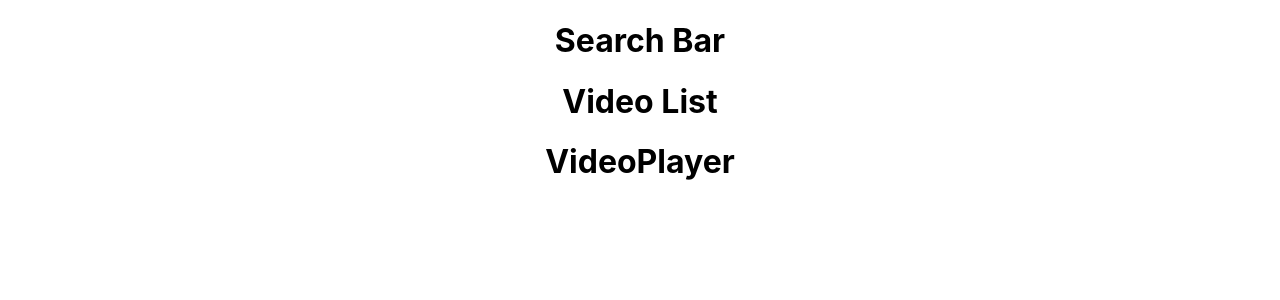
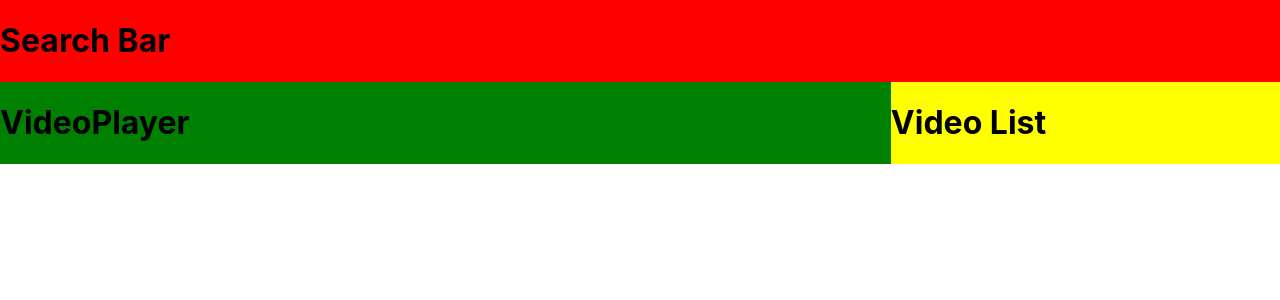
Before and after one commit to HugoOliveiraThor/react-youtube, a React (Create React App) app: page / in a window 1280 px wide. Shown: the top 300 px of the page. Built offline with nearby package versions, Linux system fonts and the light colour scheme.

Commit message:
Using the  css with grid-template-areas

```diff
--- a/src/App.css
+++ b/src/App.css
@@ -1,32 +1,22 @@
-.App {
-  text-align: center;
+.container {
+  display: grid;
+  grid-template-areas:
+  'search-bar search-bar search-bar search-bar'
+  'video-player video-player video-player video-list'
+  'video-player video-player video-player video-list';
 }
 
-.App-logo {
-  animation: App-logo-spin infinite 20s linear;
-  height: 40vmin;
+.search-bar {
+  grid-area: search-bar;
+  background: red;
 }
 
-.App-header {
-  background-color: #282c34;
-  min-height: 100vh;
-  display: flex;
-  flex-direction: column;
-  align-items: center;
-  justify-content: center;
-  font-size: calc(10px + 2vmin);
-  color: white;
+.video-player {
+  grid-area: video-player;
+  background: green;
 }
 
-.App-link {
-  color: #61dafb;
+.video-list {
+  grid-area: video-list;
+  background: yellow;
 }
-
-@keyframes App-logo-spin {
-  from {
-    transform: rotate(0deg);
-  }
-  to {
-    transform: rotate(360deg);
-  }
-}
--- a/src/App.js
+++ b/src/App.js
@@ -6,8 +6,9 @@
 
 class App extends Component {
   render() {
+    console.log('App',this)
     return (
-      <div className="App">
+      <div className="container">
        <SearchBar />
        <VideoList />
        <VideoPlayer />
--- a/src/components/SearchBar.js
+++ b/src/components/SearchBar.js
@@ -3,7 +3,9 @@
 
 const SearchBar = props => {
   return (
-    <div><h1>Search Bar</h1></div>
+    <div className="search-bar">
+      <h1>Search Bar</h1>
+      </div>
   )
 }
 
--- a/src/components/VideoList.js
+++ b/src/components/VideoList.js
@@ -3,7 +3,7 @@
 
 const VideoList = props => {
   return (
-    <div>
+    <div className="video-list">
       <h1>Video List</h1>
     </div>
   )
--- a/src/components/VideoPlayer.js
+++ b/src/components/VideoPlayer.js
@@ -2,7 +2,7 @@
 
 const VideoPlayer = props => {
   return (
-    <div>
+    <div className="video-player">
       <h1>VideoPlayer</h1>
     </div>
   )
```
